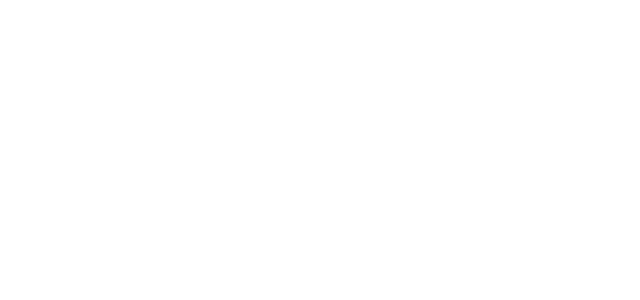
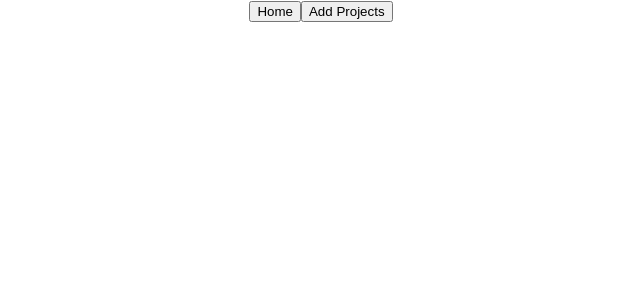
Before and after one commit to josiahbailey/sprint-frontend, a React (Create React App) app: page /projects/1/actions/1 in a window 1280 px wide. Shown: the top 300 px of the page, without its empty margins (319-959 px from the left). Built offline with nearby package versions, Linux system fonts and the light colour scheme; the HTML template or start-up script is replaced by a standard one.

Commit message:
Adds new route

```diff
--- a/src/App.js
+++ b/src/App.js
@@ -1,14 +1,20 @@
 import React from 'react';
+import { Route } from 'react-router-dom'
+
 import Container from './components/Container'
 import Page from './components/ProjectPage'
-import { Route } from 'react-router-dom'
+import Header from './components/Header'
+import ActionPage from './components/ActionPage'
 
 function App() {
   return (
     <div className="App">
+      <Header />
       <Route exact path='/' component={Container} />
 
       <Route exact path='/:id' component={Page} />
+
+      <Route exact path='/:id/actions/:idtwo' component={ActionPage} />
     </div>
   );
 }
--- a/src/components/ActionPage.js
+++ b/src/components/ActionPage.js
@@ -0,0 +1,11 @@
+import React from 'react';
+
+const ActionPage = () => {
+  return (
+    <div>
+
+    </div>
+  );
+}
+
+export default ActionPage;
--- a/src/components/Header.js
+++ b/src/components/Header.js
@@ -0,0 +1,12 @@
+import React from 'react';
+
+const Header = () => {
+  return (
+    <div>
+      <button>Home</button>
+      <button>Add Projects</button>
+    </div>
+  );
+}
+
+export default Header;
```
